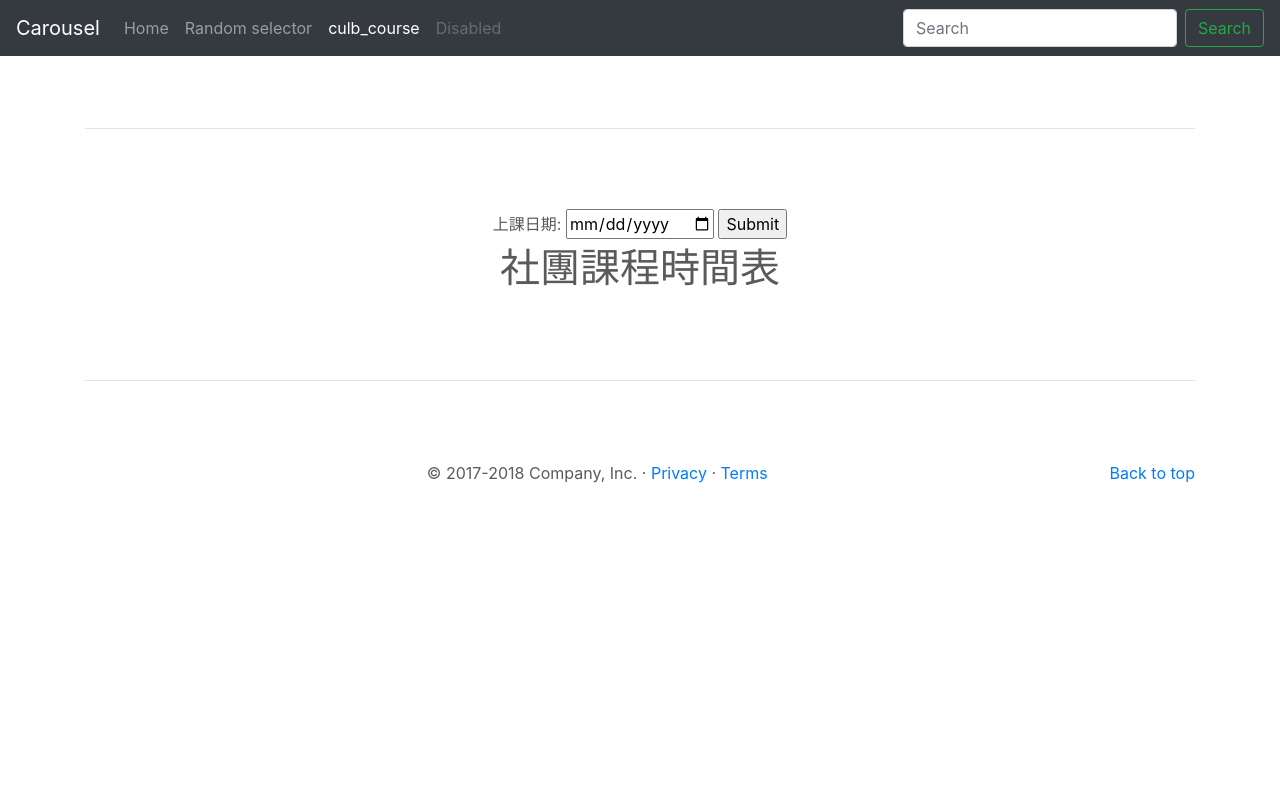
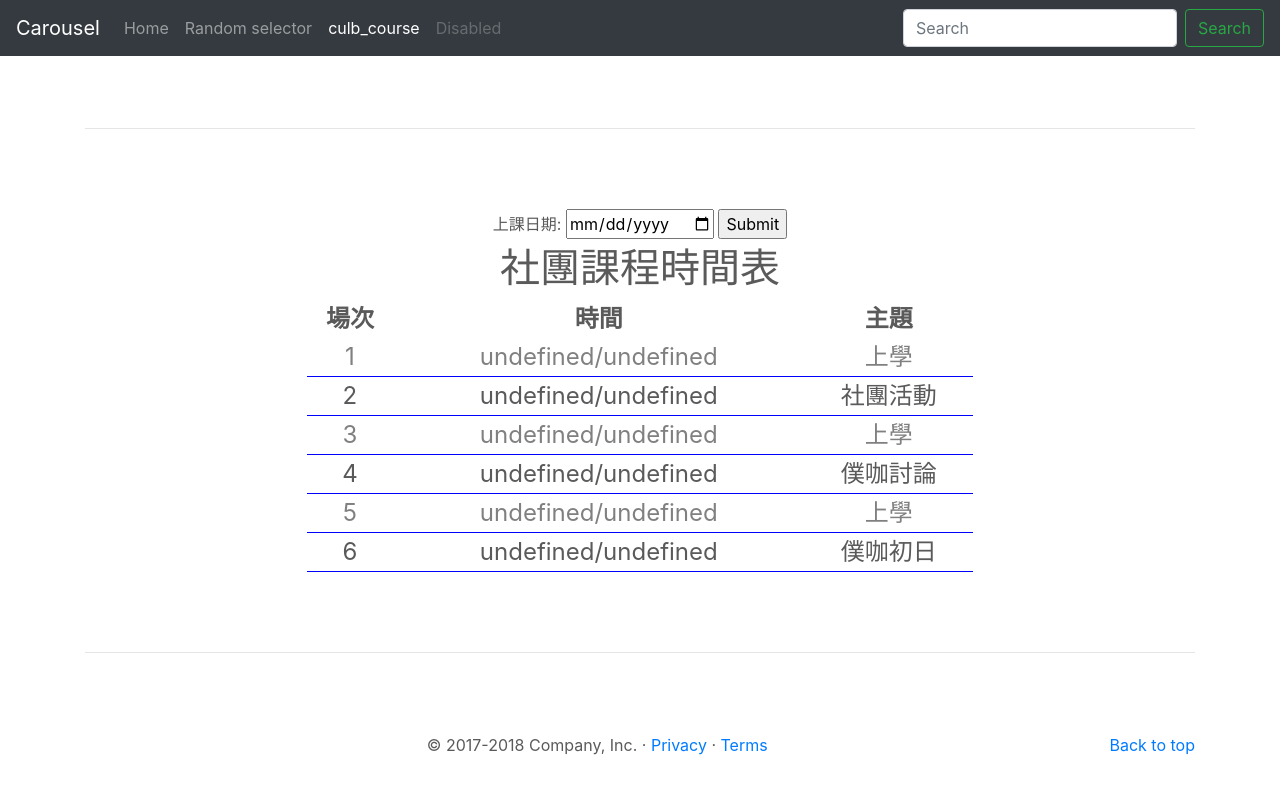
Before and after one commit to Tora-hsu/YAYAYA, a plain HTML site: page culb_course.html in a window 1280 px wide. Both pictures are taken after a click on the input 752 px from the left and 224 px from the top of the page. Drawn offline with nearby package versions, Linux system fonts and the light colour scheme.

Commit message:
first commit

```diff
--- a/culb_course/main功課解法 copy.js
+++ b/culb_course/main功課解法 copy.js
@@ -1,10 +1,10 @@
-let thisInput = document.getElementsByTagName("Input")[1];
+let thisInput = document.getElementsByTagName("Input")[2];
 var date =$("#Schoolday").val();
 
 
 thisInput.onclick = function(){
 
-    var testinput = document.getElementsByTagName("Input")[0];
+    var testinput = document.getElementsByTagName("Input")[1];
 
     //$("#tt").empty();
 $(function(){
```
Also changed, not shown: culb_course.html (+1 -1 lines), index.html (+1 -1 lines), random_selector.html (+1 -1 lines).
